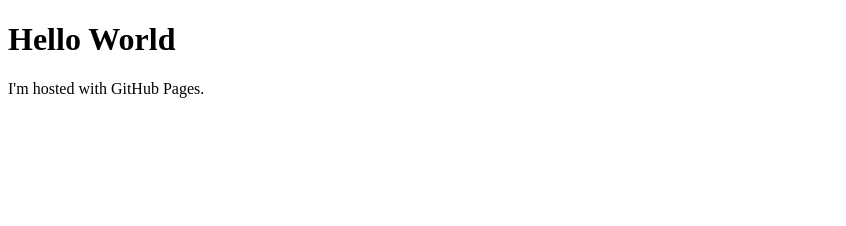
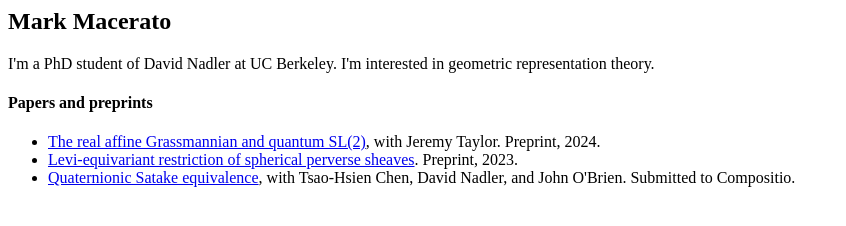
Before and after one commit to markmacerato/markmacerato.github.io, a plain HTML site: page index.html in a window 1280 px wide. Shown: the whole page, without its empty margins (0-846 px from the left). Drawn offline with Linux system fonts and the light colour scheme.

Commit message:
basic site

```diff
--- a/index.html
+++ b/index.html
@@ -1,7 +1,28 @@
-<!DOCTYPE html>
-<html>
-<body>
-<h1>Hello World</h1>
-<p>I'm hosted with GitHub Pages.</p>
-</body>
-</html>
+<html lang="en"><head>
+    <title>Mark Macerato</title>
+  </head>
+  <body>
+    <h2>Mark Macerato</h2>
+	<p>
+	I'm a PhD student of David Nadler at UC Berkeley. I'm interested in geometric representation theory.
+	</p>
+
+    <h4>Papers and preprints </h4>
+
+<ul>
+	<li>
+	<a href="https://drive.google.com/file/d/11UrbcaK9xDBc6AesFRhHymMokXU5QCrT/view?usp=sharing"> The real affine Grassmannian and quantum SL(2)</a>, with Jeremy Taylor. Preprint, 2024.
+	</li>
+
+	<li>
+	<a href="https://arxiv.org/pdf/2309.07279"> Levi-equivariant restriction of spherical perverse sheaves</a>. Preprint, 2023.
+	</li>
+
+	<li>
+	<a href="https://arxiv.org/pdf/2207.04078">Quaternionic Satake equivalence</a>, with Tsao-Hsien Chen, David Nadler, and John O'Brien. Submitted to Compositio.
+	</li>
+</ul>
+
+
+
+</body></html>
```
Also changed, not shown: 1 other file.
